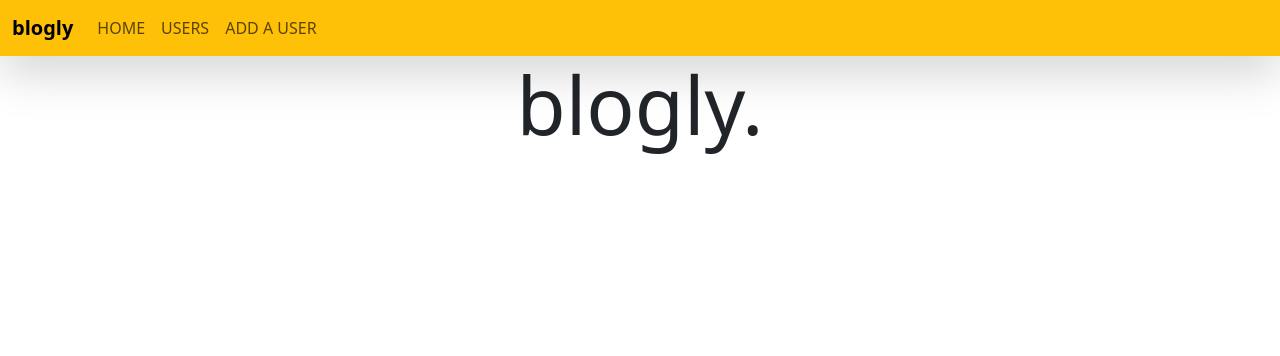
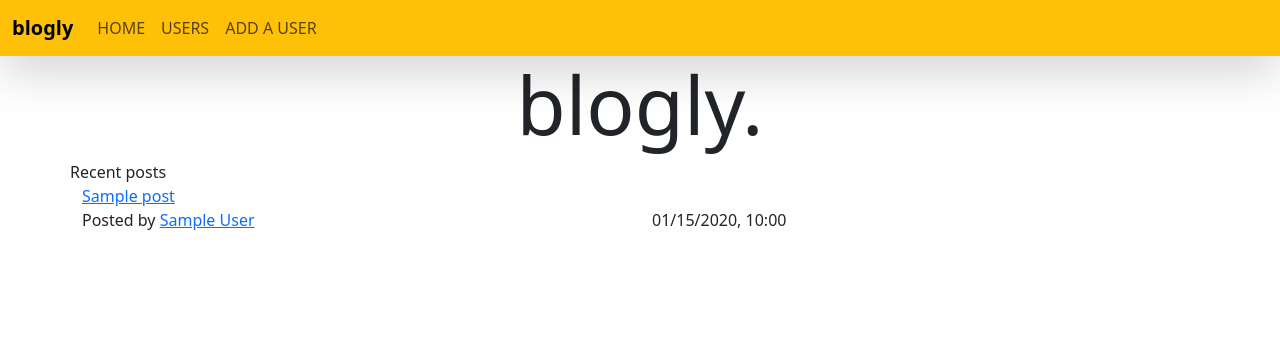
Before and after one commit to CAWittMN/flask-blogly, a Flask app: page / in a window 1280 px wide. Shown: the top 356 px of the page. Run offline with Flask 3, Linux system fonts and the light colour scheme; tables that the repository leaves empty hold one stand-in row (values such as "Sample post").

Commit message:
add post create, edit, and delete logic and html

```diff
--- a/app.py
+++ b/app.py
@@ -2,14 +2,14 @@
 
 from flask import Flask, request, redirect, render_template, flash
 from flask_debugtoolbar import DebugToolbarExtension
-from models import User, db, connect_db
+from models import User, Post, db, connect_db
 
 app = Flask(__name__)
 app.config["SQLALCHEMY_DATABASE_URI"] = "postgresql:///blogly"
 app.config["SQLALCHEMY_TRACK_MODIFICATIONS"] = False
 app.config["SQLALCHEMY_ECHO"] = True
 app.config["SECRET_KEY"] = "bloglysecretkey"
-app.config[" = UPLOAD_FOLDERSQLALCHEMY_RECORD_QUERIES"] = True
+app.config["SQLALCHEMY_RECORD_QUERIES"] = True
 app.debug = True
 
 debug = DebugToolbarExtension(app)
@@ -23,8 +23,12 @@ with app.app_context():
 @app.route("/")
 def home_page():
     """show home page"""
+    posts = Post.query.order_by(Post.created_datetime.desc()).limit(5).all()
 
-    return render_template("home.html")
+    return render_template("home.html", posts=posts)
+
+
+####################### User routes #########################################
 
 
 @app.route("/users", methods=["GET"])
@@ -144,10 +148,75 @@ def delete_user(user_id):
     return redirect("/users")
 
 
-@app.route("/users/<int:user_id>/posts/new")
+######################## Post routes ######################################
+
+
+@app.route("/users/<int:user_id>/posts/new", methods=["GET"])
 def new_post(user_id):
     """show new post form"""
 
+    return render_template("new-post.html")
+
+
+@app.route("/users/<int:user_id>/posts/new", methods=["POST"])
+def save_new_post(user_id):
+    """handle saving post to database"""
     user = User.query.get_or_404(user_id)
+    new_post = Post(
+        title=request.form["title"],
+        content=request.form["content"],
+        user=user,
+    )
 
-    return render_template('new-post.html', user=user)
+    db.session.add(new_post)
+    db.session.commit()
+
+    flash("Post added!")
+    return redirect(f"/users/{user_id}/posts/{new_post.id}")
+
+
+@app.route("/users/<int:user_id>/posts/<int:post_id>")
+def show_post(user_id, post_id):
+    """show specific post"""
+    post = Post.query.get_or_404(post_id)
+
+    return render_template("post.html", post=post)
+
+
+@app.route("/users/<int:user_id>/posts/<int:post_id>/edit", methods=["GET"])
+def edit_post(user_id, post_id):
+    """edit post"""
+
+    post = Post.query.get_or_404(post_id)
+
+    return render_template("edit-post.html", post=post)
+
+
+@app.route("/users/<int:user_id>/posts/<int:post_id>/edit", methods=["POST"])
+def save_post_changes(user_id, post_id):
+    post = Post.query.get_or_404(post_id)
+
+    print(request.form["title"])
+    print(request.form["content"])
+    post.title = request.form["title"]
+    post.content = request.form["content"]
+
+    print(post)
+
+    db.session.add(post)
+    db.session.commit
+
+    flash("Post updated!")
+    return redirect(f"/users/{user_id}/posts/{post_id}")
+
+
+@app.route("/users/<int:user_id>/posts/<int:post_id>/delete", methods=["POST"])
+def delete_post(user_id, post_id):
+    """handle post delete"""
+    post = Post.query.get_or_404(post_id)
+
+    db.session.delete(post)
+    db.session.commit
+
+    flash("Post deleted!")
+    return redirect(f"/users/{user_id}")
--- a/models.py
+++ b/models.py
@@ -88,6 +88,12 @@ class Post(db.Model):
         db.DateTime, nullable=False, default=datetime.datetime.now
     )
 
+    @property
+    def friendly_date(self):
+        """Return nicely-formatted date."""
+
+        return self.created_datetime.strftime("%m/%d/%Y, %H:%M")
+
 
 def connect_db(app):
     """Connect to database."""
--- a/templates/edit-user.html
+++ b/templates/edit-user.html
@@ -1,6 +1,6 @@
 {% extends 'base.html' %} {% block content %}
-<form method="post" class="new-user-form" id="new-user-form">
-  <label for="image_url">Perofile pic url:</label>
+<form method="post">
+  <label for="image_url">Profile pic url:</label>
   <input
     type="text"
     name="image_url"
--- a/templates/home.html
+++ b/templates/home.html
@@ -2,5 +2,26 @@
 get_flashed_messages() %}
 <div>{{ msg }}</div>
 {% endfor %}
-<h1 class="text-center display-1">blogly.</h1>
+<h1 class="display-1 text-center">blogly.</h1>
+<div class="container-sm">
+  <div class="row">Recent posts</div>
+  {% for post in posts %}
+  <div class="row">
+    <div class="col">
+      <a href="/users/{{ post.user_id }}/posts/{{ post.id }}"
+        >{{ post.title }}</a
+      >
+    </div>
+  </div>
+  <div class="row">
+    <div class="col">
+      Posted by
+      <a href="/users/{{ post.user_id }}"
+        >{{ post.user.first_name }} {{ post.user.last_name }}</a
+      >
+    </div>
+    <div class="col">{{ post.friendly_date }}</div>
+  </div>
+  {% endfor %}
+</div>
 {% endblock %}
```
Also changed, not shown: templates/edit-post.html (added, +21 -0 lines), templates/new-post.html (+7 -1 lines), templates/post.html (added, +36 -0 lines), templates/user.html (+10 -7 lines).
